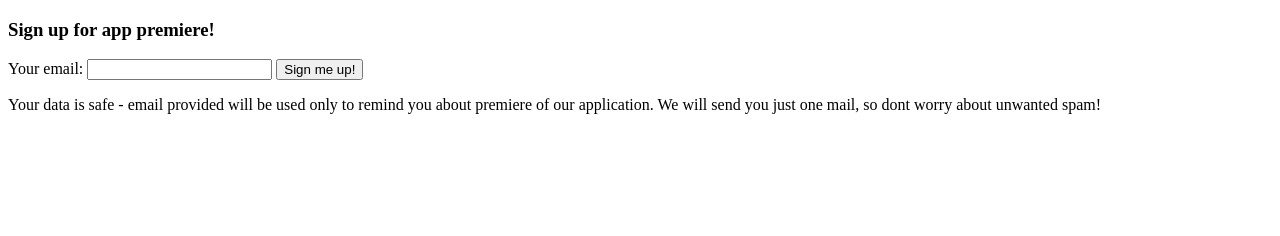
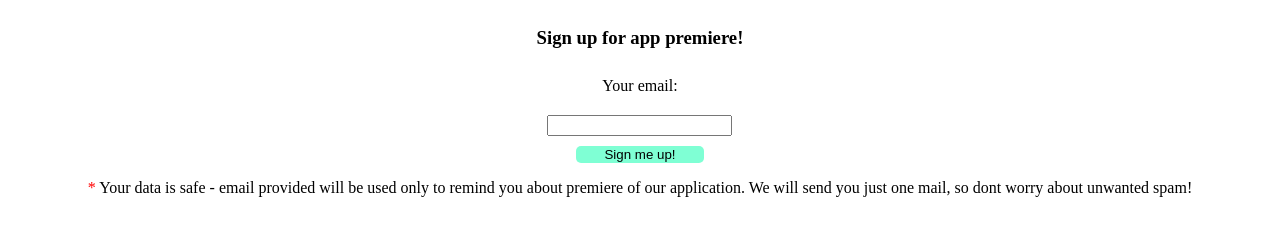
Before and after one commit to infoshareacademy/jfdd14-futureFront, a plain HTML site: page index.html in a window 1280 px wide. Drawn offline with Linux system fonts and the light colour scheme.

Commit message:
minor html changes and basic css added

```diff
--- a/css/style.css
+++ b/css/style.css
@@ -0,0 +1,36 @@
+/* navigation  Mateusz */
+
+/* hero Bartek */
+/* test na branch feature-28-premiera */
+
+/* opis aplikacji skrót Dominik */
+
+/* opis aplikacji długi Dominik */
+
+/* Premier Borys */
+.premiere {
+  display: flex;
+  flex-direction: column;
+  justify-content: center;
+  align-items: center;
+}
+
+form label,
+form input {
+  margin: 10px;
+}
+
+form .submit {
+  width: 10vw;
+  border: none;
+  border-radius: 5px;
+  background-color: aquamarine;
+}
+
+.premiere p::before {
+  content: "\002A";
+  color: red;
+}
+/* Team information  */
+
+/*footer */
--- a/index.html
+++ b/index.html
@@ -5,6 +5,7 @@
     <meta name="viewport" content="width=device-width, initial-scale=1.0" />
     <meta http-equiv="X-UA-Compatible" content="ie=edge" />
     <title>Document</title>
+    <link rel="stylesheet" href="css/style.css" />
   </head>
   <body>
     <div class="premiere">
@@ -12,7 +13,7 @@
       <form class="premiere" action="" method="post">
         <label for="email" class="premiere-label">Your email:</label>
         <input type="email" class="premiere-label" />
-        <input type="submit" value="Sign me up!" />
+        <button class="submit" type="submit">Sign me up!</button>
         <p>
           Your data is safe - email provided will be used only to remind you
           about premiere of our application. We will send you just one mail, so
```
